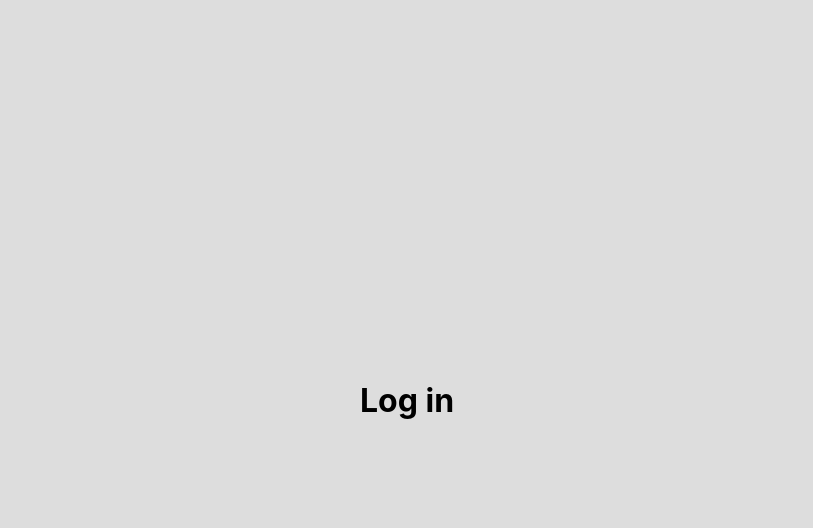
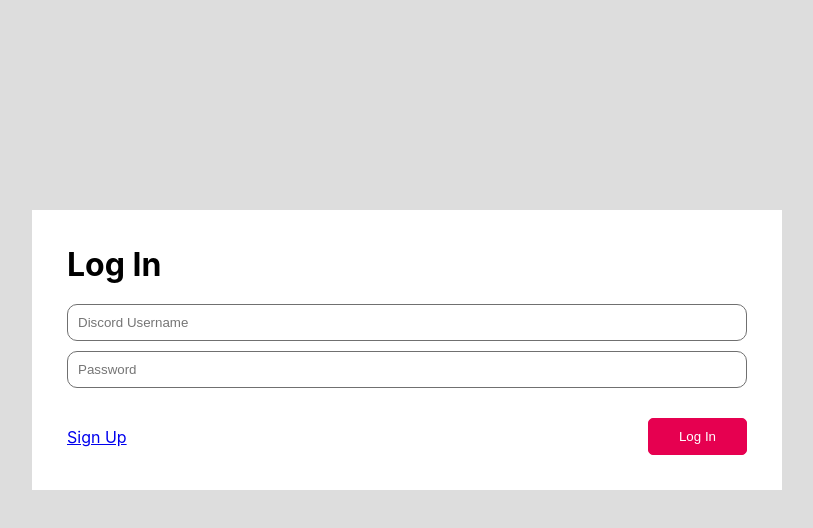
Before and after one commit to ConnorJWalker/Stocks-Competition, a React (Create React App) app in the folder frontend/: page / in a window 1280 px wide. Both pictures are taken after a click on the link "Log In". Shown: the top 528 px of the page, without its empty margins (233-1046 px from the left). Built offline with nearby package versions, Linux system fonts and the light colour scheme.

Commit message:
added log in form

```diff
--- a/frontend/src/views/authentication/authentication.css
+++ b/frontend/src/views/authentication/authentication.css
@@ -12,6 +12,10 @@
     margin-top: -100px;
     padding: 35px;
     box-sizing: border-box;
+}
+
+h1 {
+    margin-bottom: 20px;
 }
 
 .form-group {
@@ -59,7 +63,7 @@ div.profile-picture {
 }
 
 ul {
-    margin: 20px 0 25px;
+    margin-bottom: 25px;
     list-style-position: inside;
 }
 
--- a/frontend/src/views/authentication/authentication.tsx
+++ b/frontend/src/views/authentication/authentication.tsx
@@ -10,7 +10,7 @@ export default function Authentication() {
 
     return (
         <div className="auth-container">
-            { showSignup ? <Signup SetShowSignup={setShowSignup} /> : <Login /> }
+            { showSignup ? <Signup SetShowSignup={setShowSignup} /> : <Login SetShowSignup={setShowSignup} /> }
         </div>
     )
 }
--- a/frontend/src/views/authentication/forms/login.tsx
+++ b/frontend/src/views/authentication/forms/login.tsx
@@ -1,3 +1,19 @@
-export default function Login() {
-    return <h1>Log in</h1>
+export default function Login(props: any) {
+    return (
+        <div className="form-container">
+            <h1>Log In</h1>
+            <div className="form-group">
+                <div className="text-input-group">
+                    <input placeholder="Discord Username" type="text" style={{ marginBottom: '10px' }} />
+                    <input placeholder="Password" type="password" />
+                </div>
+            </div>
+
+            <footer>
+                <a href="#" onClick={() => props.SetShowSignup(true)}>Sign Up</a>
+                <button className="btn-pink">Log In</button>
+            </footer>
+        </div>
+
+    )
 }
--- a/frontend/src/views/authentication/forms/signup.tsx
+++ b/frontend/src/views/authentication/forms/signup.tsx
@@ -8,6 +8,7 @@ export default function Signup(props: any) {
     function renderSignupForm() {
         return (
             <div className="form-container">
+                <h1>Sign Up</h1>
                 <div className="form-group">
                     { renderProfilePicture() }
                     <div className="text-input-group">
```
